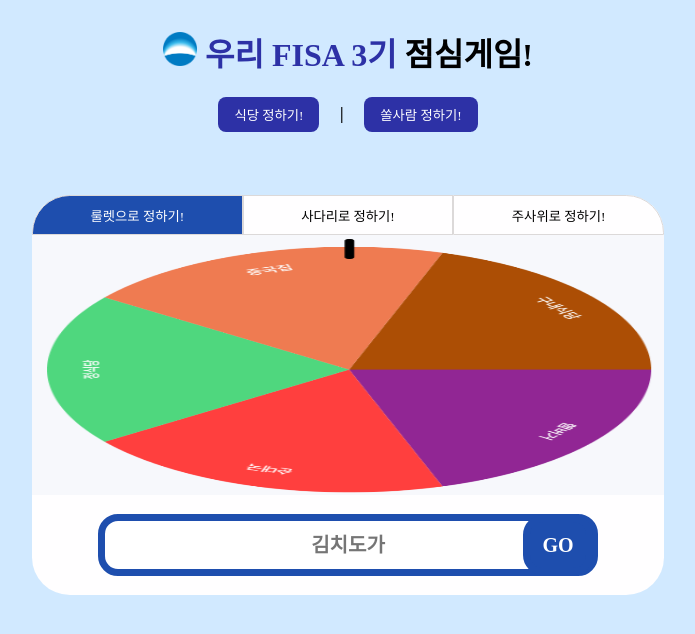
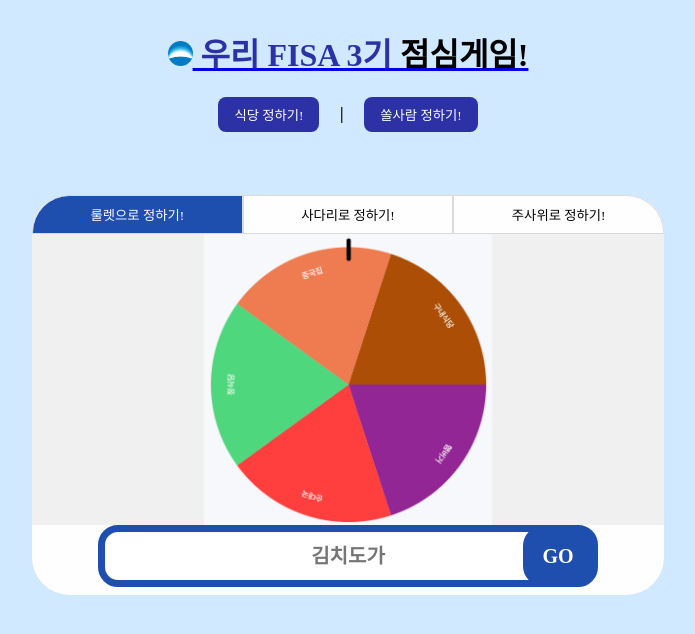
Before and after one commit to woorifisa-service-dev-3rd/frontend-1st-lunch-game, a plain HTML site: page index.html in a window 1280 px wide. Shown: the whole page, without its empty margins (292-987 px from the left). Drawn offline with Linux system fonts and the light colour scheme; a small style sheet from the web is missing.

Commit message:
[UPDATE] Ci_Logo_Adjustment_And_Roulette_Image_Adjustment

```diff
--- a/index.html
+++ b/index.html
@@ -10,7 +10,7 @@
 <body id="main">
     <div>
         <div class="center">
-            <h1> <img src="image.png" alt="" style="width: 2.7%;"> 우리 FISA 3기 <span>점심게임!</span></h1>
+            <a href="https://woorifisa-service-dev-3rd.github.io/frontend-1st-lunch-game/"><h1><img src="image.png" id="woori_ci" alt="우리금융그룹 CI" class="responsive-img"> 우리 FISA 3기 <span>점심게임!</span></h1></a>
         </div>
         <div class="center button-group">
             <input type="button" value="식당 정하기!" class="regular-button">
@@ -24,8 +24,9 @@
                     <input type="button" value="사다리로 정하기!" class="regular-button">
                     <input type="button" value="주사위로 정하기!" class="regular-button">
                 </div>
-
-                    <img src="roulette.png" alt="" style="width: 100%; height: 65%;">
+                <div class="roulette_content">
+                    <img id="roulette_image" src="roulette.png" alt="룰렛 이미지" class="responsive-img">
+                </div>
 
                 <div class="input-group">
                     <input type="text" name="" id="" placeholder="김치도가">
--- a/style.css
+++ b/style.css
@@ -71,6 +71,7 @@
     width: 90%;
     max-width: 500px;
     margin: auto;
+    padding-bottom: 1ch;
     position: relative;
     display: flex;
     align-items: center;
@@ -101,3 +102,23 @@
     font-weight: 600;
     cursor: pointer;
 }
+
+.roulette_content {
+    display: flex;
+    justify-content: center;
+    align-items: center;
+    width: 100%;
+    height: 300px; /* Fixed height to prevent pushing other elements */
+    overflow: hidden;
+    background: #f0f0f0; /* Optional background color */
+}
+.roulette_content img {
+    max-width: 100%;
+    max-height: 100%;
+    object-fit: contain; /* Maintain aspect ratio and contain within parent */
+}
+
+#woori_ci {
+    width: 25px;
+    height: 25px;
+}
```
